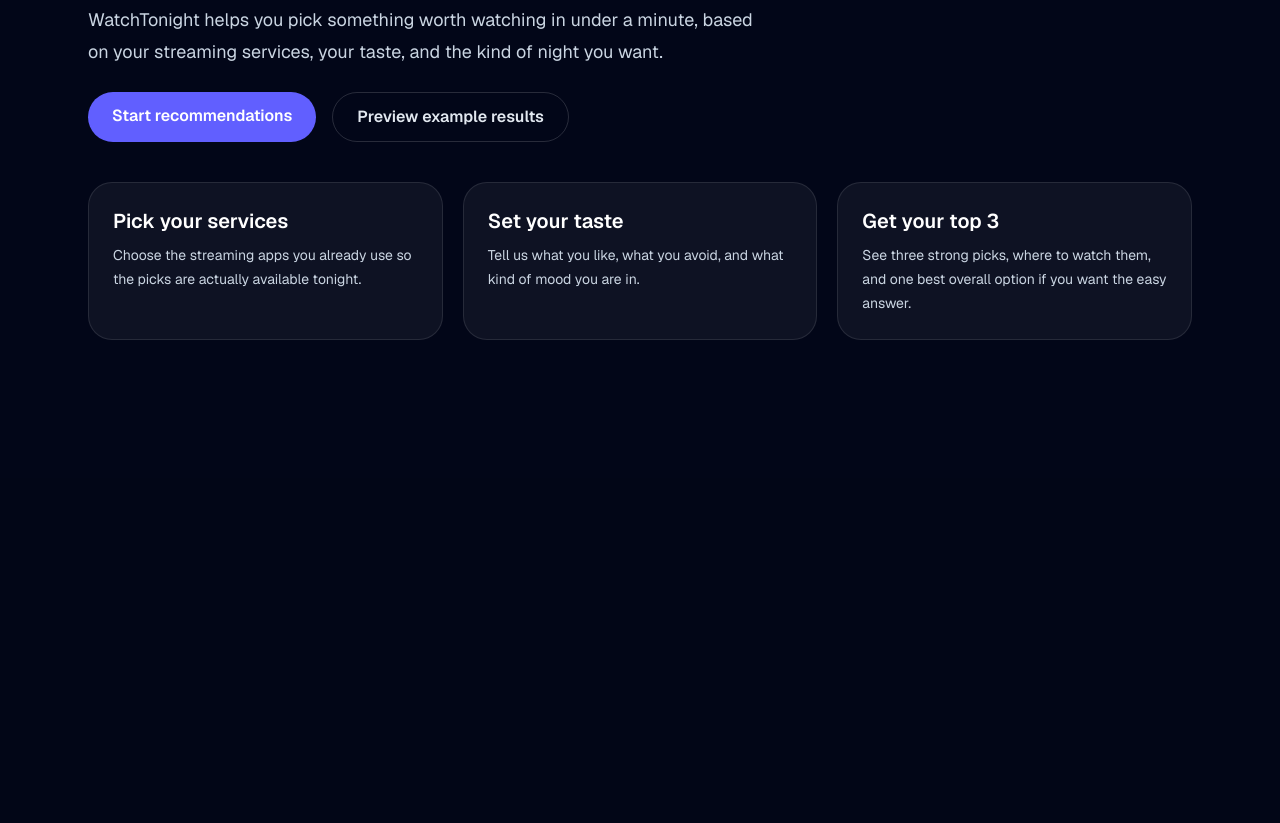
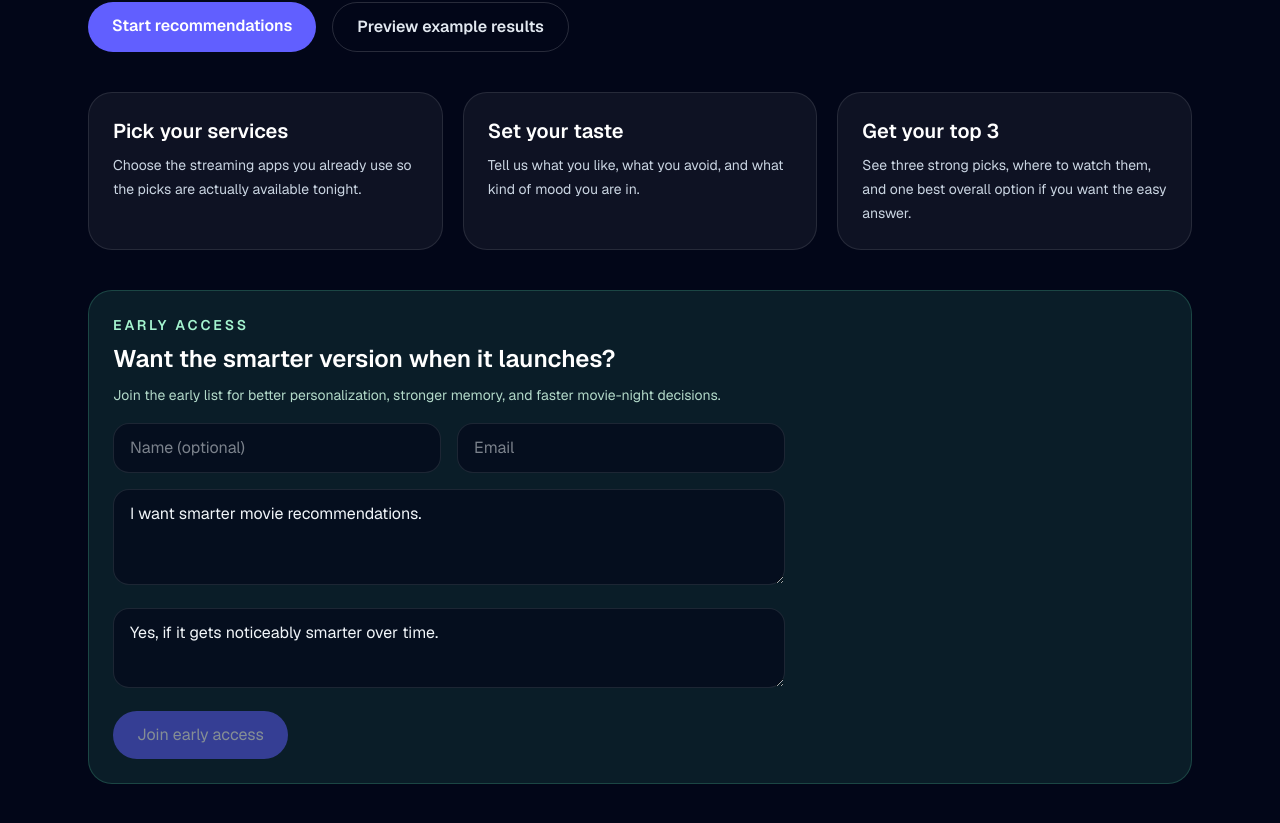
Before and after one commit to frankieislas/watchtonight, a Next.js app in the folder projects/movie-recommender/app/: page / in a window 1280 px wide. Shown: the part 391-1214 px from the top of the page. Before the commit the page ends 869 px from the top, so only its background shows below. Built offline with nearby package versions, Linux system fonts and the light colour scheme.

Commit message:
Add WatchTonight waitlist signup flow

```diff
--- /dev/null
+++ b/projects/movie-recommender/app/src/app/api/waitlist/route.ts
@@ -0,0 +1,22 @@
+import { NextRequest, NextResponse } from "next/server";
+
+export async function POST(request: NextRequest) {
+  const body = await request.json().catch(() => null);
+
+  if (!body?.email || typeof body.email !== "string") {
+    return NextResponse.json({ ok: false, error: "Email is required." }, { status: 400 });
+  }
+
+  return NextResponse.json({
+    ok: true,
+    message: "Waitlist capture received.",
+    entry: {
+      email: body.email,
+      name: body.name || "",
+      interest: body.interest || "",
+      premiumInterest: body.premiumInterest || "",
+      createdAt: new Date().toISOString(),
+    },
+    note: "This endpoint is ready for a real backend or email tool integration next.",
+  });
+}
--- /dev/null
+++ b/projects/movie-recommender/app/src/app/components/WaitlistForm.tsx
@@ -0,0 +1,97 @@
+"use client";
+
+import { useState } from "react";
+
+export function WaitlistForm() {
+  const [email, setEmail] = useState("");
+  const [name, setName] = useState("");
+  const [interest, setInterest] = useState("I want smarter movie recommendations.");
+  const [premiumInterest, setPremiumInterest] = useState("Yes, if it gets noticeably smarter over time.");
+  const [message, setMessage] = useState("");
+  const [saving, setSaving] = useState(false);
+
+  async function submitWaitlist() {
+    setSaving(true);
+    setMessage("");
+
+    try {
+      const response = await fetch("/api/waitlist", {
+        method: "POST",
+        headers: {
+          "Content-Type": "application/json",
+        },
+        body: JSON.stringify({ email, name, interest, premiumInterest }),
+      });
+
+      const data = await response.json();
+      if (!response.ok) {
+        setMessage(data.error || "Something went wrong.");
+      } else {
+        setMessage("You’re on the early list. We’ll reach out when the smarter version is ready.");
+        setEmail("");
+        setName("");
+      }
+    } catch {
+      setMessage("Something went wrong. Please try again.");
+    } finally {
+      setSaving(false);
+    }
+  }
+
+  return (
+    <section className="rounded-3xl border border-emerald-300/20 bg-emerald-300/10 p-6 text-white">
+      <div className="max-w-2xl space-y-4">
+        <div>
+          <p className="text-sm font-semibold uppercase tracking-[0.2em] text-emerald-200">
+            Early access
+          </p>
+          <h2 className="mt-2 text-2xl font-semibold">Want the smarter version when it launches?</h2>
+          <p className="mt-2 text-sm leading-6 text-emerald-100/85">
+            Join the early list for better personalization, stronger memory, and faster movie-night decisions.
+          </p>
+        </div>
+
+        <div className="grid gap-4 sm:grid-cols-2">
+          <input
+            value={name}
+            onChange={(event) => setName(event.target.value)}
+            className="rounded-2xl border border-white/10 bg-slate-950/60 px-4 py-3 text-sm text-slate-100 outline-none"
+            placeholder="Name (optional)"
+          />
+          <input
+            value={email}
+            onChange={(event) => setEmail(event.target.value)}
+            className="rounded-2xl border border-white/10 bg-slate-950/60 px-4 py-3 text-sm text-slate-100 outline-none"
+            placeholder="Email"
+          />
+        </div>
+
+        <textarea
+          value={interest}
+          onChange={(event) => setInterest(event.target.value)}
+          className="min-h-24 w-full rounded-2xl border border-white/10 bg-slate-950/60 px-4 py-3 text-sm text-slate-100 outline-none"
+          placeholder="What would make this valuable for you?"
+        />
+
+        <textarea
+          value={premiumInterest}
+          onChange={(event) => setPremiumInterest(event.target.value)}
+          className="min-h-20 w-full rounded-2xl border border-white/10 bg-slate-950/60 px-4 py-3 text-sm text-slate-100 outline-none"
+          placeholder="Would you pay for a smarter premium version?"
+        />
+
+        <div className="flex flex-wrap items-center gap-4">
+          <button
+            type="button"
+            onClick={submitWaitlist}
+            disabled={!email || saving}
+            className="rounded-full bg-indigo-500 px-6 py-3 font-semibold text-white transition hover:bg-indigo-400 disabled:cursor-not-allowed disabled:opacity-50"
+          >
+            {saving ? "Joining..." : "Join early access"}
+          </button>
+          {message ? <p className="text-sm text-emerald-100">{message}</p> : null}
+        </div>
+      </div>
+    </section>
+  );
+}
--- /dev/null
+++ b/projects/movie-recommender/app/src/app/lib/waitlist.ts
@@ -0,0 +1,9 @@
+export type WaitlistEntry = {
+  email: string;
+  name?: string;
+  interest?: string;
+  premiumInterest?: string;
+  createdAt: string;
+};
+
+export const waitlistStorageKey = "watchtonight.waitlist";
--- a/projects/movie-recommender/app/src/app/page.tsx
+++ b/projects/movie-recommender/app/src/app/page.tsx
@@ -1,4 +1,5 @@
 import Link from "next/link";
+import { WaitlistForm } from "./components/WaitlistForm";
 
 export default function Home() {
   return (
@@ -56,6 +57,8 @@ export default function Home() {
               </p>
             </div>
           </div>
+
+          <WaitlistForm />
         </section>
       </div>
     </main>
```
